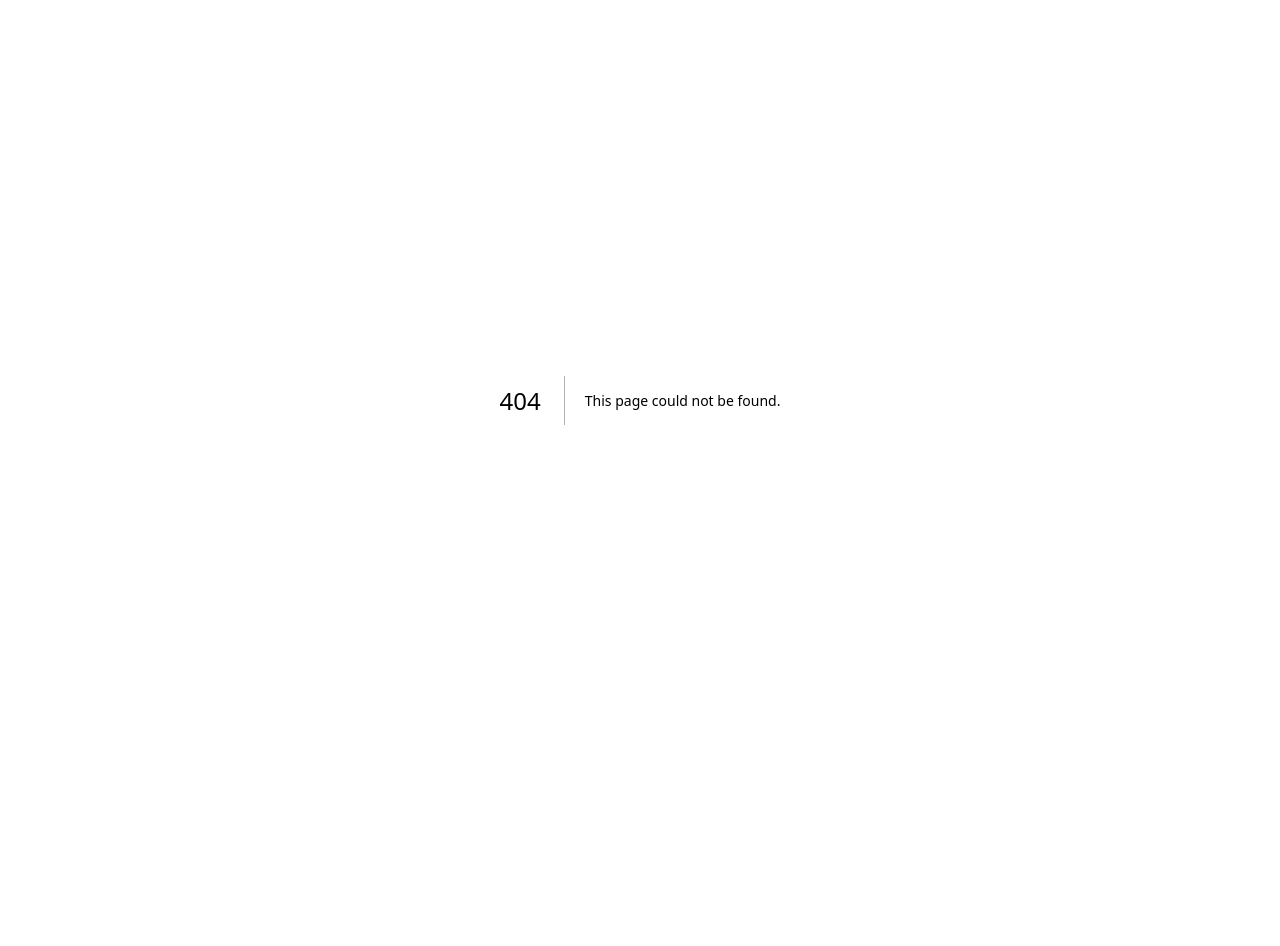
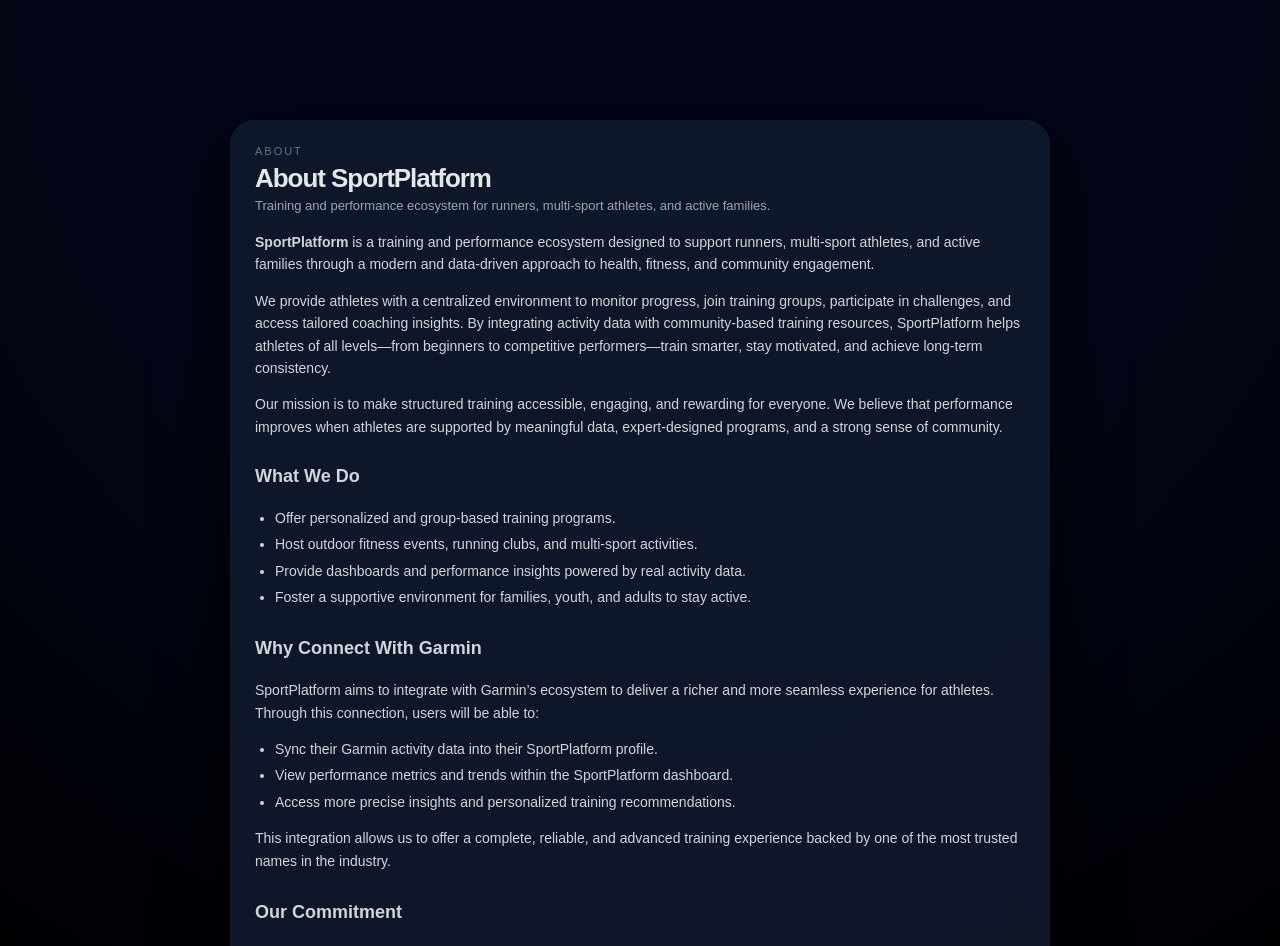
Before and after one commit to rafaelmorch/sportplatform, a Next.js app: page /about in a window 1280 px wide. Before the commit this address had no page. Shown: the top 946 px of the page. Before the commit the page ends 800 px from the top, so only its background shows below. Built offline with nearby package versions, Linux system fonts and the light colour scheme.

Commit message:
Add professional About page for SportPlatform

```diff
--- /dev/null
+++ b/app/about/page.tsx
@@ -0,0 +1,194 @@
+// app/about/page.tsx
+
+export default function AboutPage() {
+  return (
+    <main
+      style={{
+        minHeight: "100vh",
+        background:
+          "radial-gradient(circle at top, #020617 0, #020617 45%, #000000 100%)",
+        color: "#e5e7eb",
+        display: "flex",
+        alignItems: "flex-start",
+        justifyContent: "center",
+        padding: "120px 16px 40px", // espaço para o menu fixo do topo
+      }}
+    >
+      <div
+        style={{
+          width: "100%",
+          maxWidth: "820px",
+          borderRadius: "24px",
+          border: "1px solid #111827",
+          background:
+            "linear-gradient(145deg, rgba(15,23,42,0.96), rgba(15,23,42,0.94))",
+          boxShadow: "0 24px 70px rgba(0,0,0,0.85)",
+          padding: "24px 24px 26px",
+        }}
+      >
+        <header style={{ marginBottom: "18px" }}>
+          <div
+            style={{
+              fontSize: "11px",
+              letterSpacing: "0.18em",
+              textTransform: "uppercase",
+              color: "#6b7280",
+              marginBottom: "6px",
+            }}
+          >
+            ABOUT
+          </div>
+          <h1
+            style={{
+              fontSize: "26px",
+              fontWeight: 700,
+              letterSpacing: "-0.04em",
+              marginBottom: "4px",
+            }}
+          >
+            About SportPlatform
+          </h1>
+          <p
+            style={{
+              fontSize: "13px",
+              color: "#9ca3af",
+            }}
+          >
+            Training and performance ecosystem for runners, multi-sport
+            athletes, and active families.
+          </p>
+        </header>
+
+        <section
+          style={{
+            display: "flex",
+            flexDirection: "column",
+            gap: "14px",
+            fontSize: "14px",
+            lineHeight: 1.6,
+            color: "#d1d5db",
+          }}
+        >
+          <p>
+            <strong>SportPlatform</strong> is a training and performance
+            ecosystem designed to support runners, multi-sport athletes, and
+            active families through a modern and data-driven approach to health,
+            fitness, and community engagement.
+          </p>
+
+          <p>
+            We provide athletes with a centralized environment to monitor
+            progress, join training groups, participate in challenges, and
+            access tailored coaching insights. By integrating activity data with
+            community-based training resources, SportPlatform helps athletes of
+            all levels—from beginners to competitive performers—train smarter,
+            stay motivated, and achieve long-term consistency.
+          </p>
+
+          <p>
+            Our mission is to make structured training accessible, engaging, and
+            rewarding for everyone. We believe that performance improves when
+            athletes are supported by meaningful data, expert-designed programs,
+            and a strong sense of community.
+          </p>
+
+          <h2
+            style={{
+              fontSize: "18px",
+              fontWeight: 600,
+              marginTop: "10px",
+              marginBottom: "2px",
+            }}
+          >
+            What We Do
+          </h2>
+
+          <ul
+            style={{
+              listStyle: "disc",
+              paddingLeft: "20px",
+              display: "flex",
+              flexDirection: "column",
+              gap: "4px",
+            }}
+          >
+            <li>Offer personalized and group-based training programs.</li>
+            <li>
+              Host outdoor fitness events, running clubs, and multi-sport
+              activities.
+            </li>
+            <li>
+              Provide dashboards and performance insights powered by real
+              activity data.
+            </li>
+            <li>
+              Foster a supportive environment for families, youth, and adults to
+              stay active.
+            </li>
+          </ul>
+
+          <h2
+            style={{
+              fontSize: "18px",
+              fontWeight: 600,
+              marginTop: "12px",
+              marginBottom: "2px",
+            }}
+          >
+            Why Connect With Garmin
+          </h2>
+
+          <p>
+            SportPlatform aims to integrate with Garmin’s ecosystem to deliver a
+            richer and more seamless experience for athletes. Through this
+            connection, users will be able to:
+          </p>
+
+          <ul
+            style={{
+              listStyle: "disc",
+              paddingLeft: "20px",
+              display: "flex",
+              flexDirection: "column",
+              gap: "4px",
+            }}
+          >
+            <li>Sync their Garmin activity data into their SportPlatform profile.</li>
+            <li>
+              View performance metrics and trends within the SportPlatform
+              dashboard.
+            </li>
+            <li>
+              Access more precise insights and personalized training
+              recommendations.
+            </li>
+          </ul>
+
+          <p>
+            This integration allows us to offer a complete, reliable, and
+            advanced training experience backed by one of the most trusted names
+            in the industry.
+          </p>
+
+          <h2
+            style={{
+              fontSize: "18px",
+              fontWeight: 600,
+              marginTop: "12px",
+              marginBottom: "2px",
+            }}
+          >
+            Our Commitment
+          </h2>
+
+          <p>
+            SportPlatform is committed to data privacy, transparency, and the
+            responsible use of athlete information. All personal and performance
+            data handled within our platform is managed securely and in
+            accordance with applicable guidelines.
+          </p>
+        </section>
+      </div>
+    </main>
+  );
+}
```
